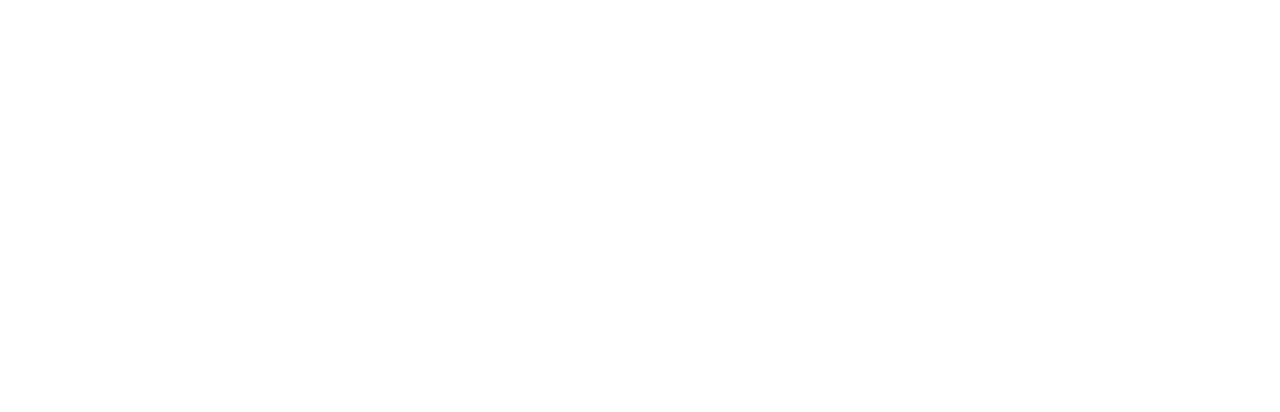
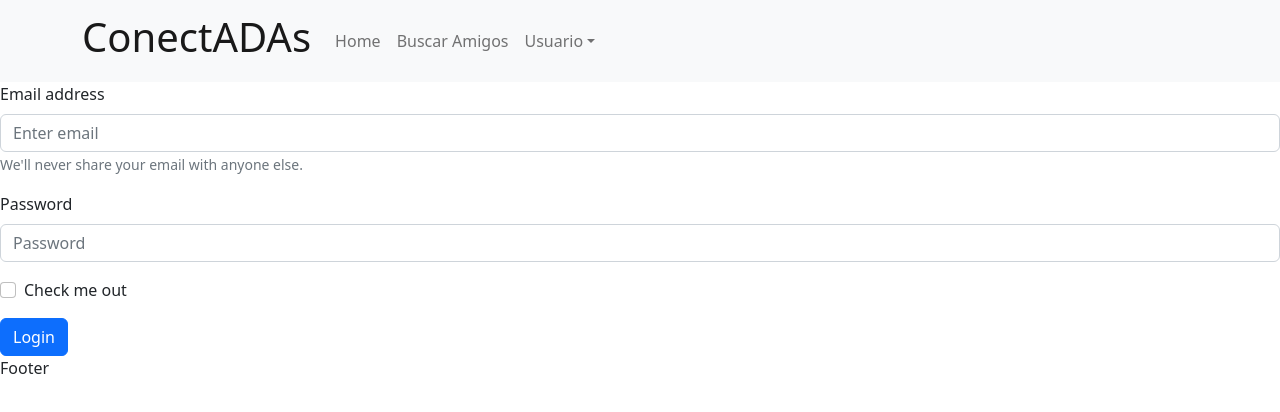
Before and after one commit to vanessa2493/trabajo-final, a React (Create React App) app: page /login in a window 1280 px wide. Before the commit this address had no page. Shown: the top 412 px of the page. Built offline with nearby package versions, Linux system fonts and the light colour scheme.

Commit message:
Formulario de Login

```diff
--- a/package.json
+++ b/package.json
@@ -14,7 +14,8 @@
     "react": "^18.2.0",
     "react-bootstrap": "^2.5.0",
     "react-dom": "^18.2.0",
-    "react-router-dom": "^6.3.0",
+    "react-hook-form": "^7.35.0",
+    "react-router-dom": "^6.4.1",
     "react-scripts": "5.0.1",
     "typescript": "^4.8.2",
     "web-vitals": "^2.1.4"
--- /dev/null
+++ b/src/components/LoginForm/index.tsx
@@ -0,0 +1,30 @@
+import Button from 'react-bootstrap/Button';
+import Form from 'react-bootstrap/Form';
+import {FC} from "react";
+
+const LoginForm: FC = () => {
+    return (
+        <Form>
+            <Form.Group className="mb-3" controlId="formBasicEmail">
+                <Form.Label>Email address</Form.Label>
+                <Form.Control type="email" placeholder="Enter email" />
+                <Form.Text className="text-muted">
+                    We'll never share your email with anyone else.
+                </Form.Text>
+            </Form.Group>
+
+            <Form.Group className="mb-3" controlId="formBasicPassword">
+                <Form.Label>Password</Form.Label>
+                <Form.Control type="password" placeholder="Password" />
+            </Form.Group>
+            <Form.Group className="mb-3" controlId="formBasicCheckbox">
+                <Form.Check type="checkbox" label="Check me out" />
+            </Form.Group>
+            <Button variant="primary" type="submit">
+                Login
+            </Button>
+        </Form>
+    );
+}
+
+export {LoginForm};
--- a/src/components/common/MainNav/index.tsx
+++ b/src/components/common/MainNav/index.tsx
@@ -6,7 +6,7 @@ type Props = {
   hideNav?: boolean;
 };
 
-const MainNav: FC<Props> = ({ hideNav }) => {
+const MainNav: FC<Props> = ({ hideNav  }) => {
   return (
     <Navbar bg="light" expand="lg">
       <Container>
@@ -17,7 +17,7 @@ const MainNav: FC<Props> = ({ hideNav }) => {
         <Navbar.Toggle aria-controls="basic-navbar-nav" />
         <Navbar.Collapse id="basic-navbar-nav">
           <Nav className="me-auto">
-            {!hideNav ? (
+            {hideNav ? (
               <>
                 <Link className="nav-link" to={"/"}>
                   Home
--- a/src/components/index.ts
+++ b/src/components/index.ts
@@ -1 +1,2 @@
 export { Layout, Header, MainNav, Main, Footer } from "./common";
+export { LoginForm } from './LoginForm'
--- a/src/index.tsx
+++ b/src/index.tsx
@@ -3,6 +3,7 @@ import ReactDOM from "react-dom/client";
 import { App } from "./App";
 import "bootstrap/dist/css/bootstrap.min.css";
 import { BrowserRouter, Route, Routes } from "react-router-dom";
+import {Login, Signup} from "./pages";
 
 const root = ReactDOM.createRoot(
   document.getElementById("root") as HTMLElement
@@ -10,7 +11,9 @@ const root = ReactDOM.createRoot(
 root.render(
   <BrowserRouter>
     <Routes>
-      <Route path="/" element={<App />} />
+        <Route path="/" element={<App />} />
+        <Route path="login" element={<Login />} />
+        <Route path="signup" element={<Signup/>}/>
     </Routes>
   </BrowserRouter>
 );
--- /dev/null
+++ b/src/pages/Login/index.tsx
@@ -0,0 +1,11 @@
+import {Layout, LoginForm} from "../../components";
+
+const Login = () => {
+    return (
+        <Layout page={'login'}>
+            <LoginForm></LoginForm>
+        </Layout>
+    )
+}
+
+export {Login};
--- /dev/null
+++ b/src/pages/Signup/Form/index.tsx
@@ -0,0 +1,43 @@
+const Form = () => {
+  return (
+    <div>
+      <form action="">
+        <div>
+          <label htmlFor="">Nombre</label>
+          <input type="text" />
+        </div>
+        <div>
+          <label htmlFor="">Apellido</label>
+          <input type="text" />
+        </div>
+        <div>
+          <label htmlFor="">Fecha de nacimiento</label>
+          <input type="date" />
+        </div>
+        <div>
+          <label htmlFor="">Correo electrónico</label>
+          <input type="email" />
+        </div>
+        <div>
+          <label htmlFor="">Contraseña</label>
+          <input type="password" />
+        </div>
+        <div>
+          <label htmlFor="">avatar</label>
+          <input type="url" />
+        </div>
+        <div>
+          <label htmlFor="">País</label>
+          <select name="" id=""></select>
+        </div>
+        {/* aqui hay que poner dependiendo el pais que se elija, que aprezca la city */}
+        <div>
+          <label htmlFor="">City</label>
+          <select name="" id=""></select>
+        </div>
+      </form>
+    </div>
+  );
+};
+
+export { Form };
--- /dev/null
+++ b/src/pages/Signup/index.tsx
@@ -0,0 +1,5 @@
+const Signup = () => {
+  return <div></div>;
+};
+
+export { Signup };
--- /dev/null
+++ b/src/pages/index.ts
@@ -0,0 +1,2 @@
+export { Signup } from "./Signup";
+export { Login } from "./Login";
```
Also changed, not shown: src/types/index.tsx (added, +14 -0 lines), 1 other file (tests, documents, lock files or other folders).
